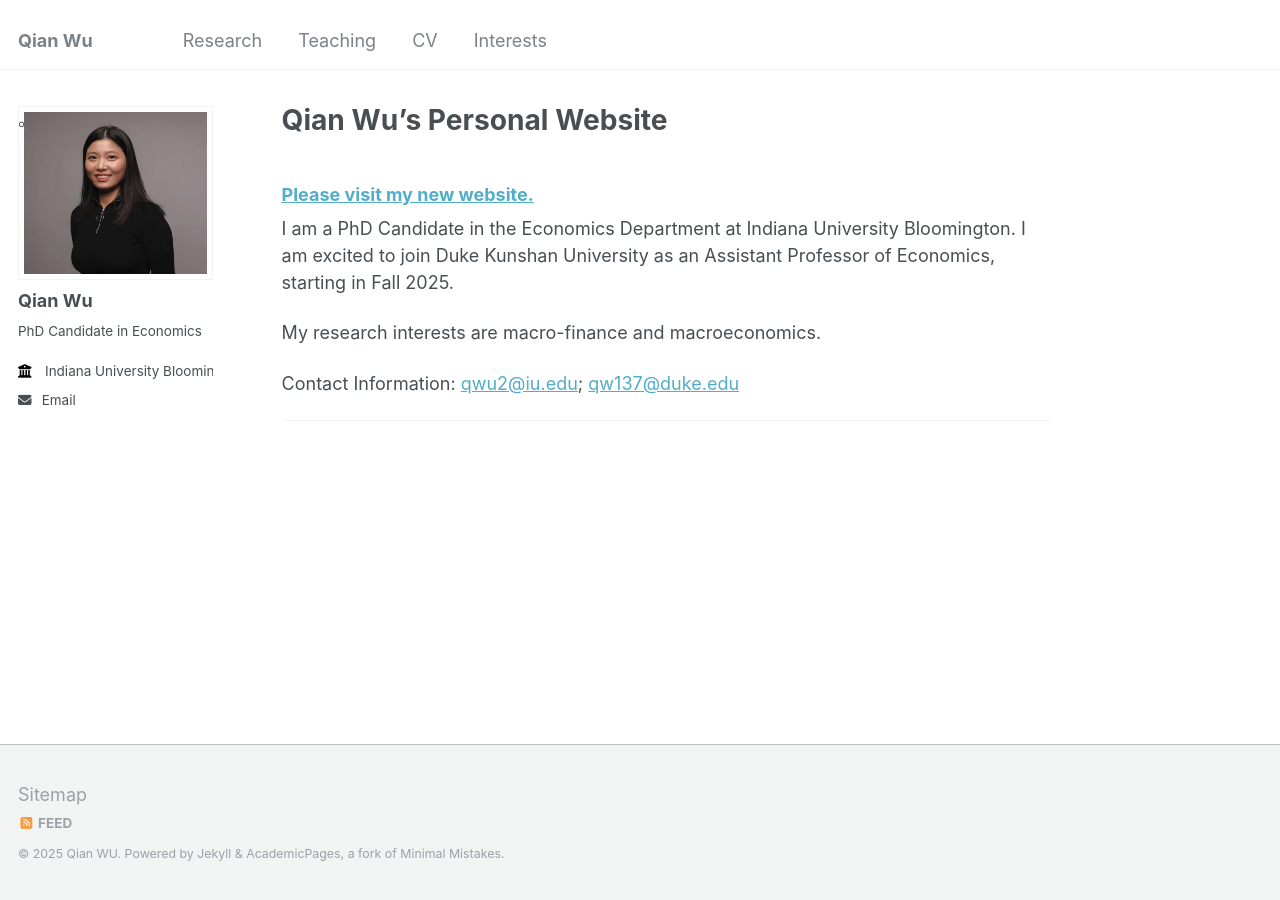
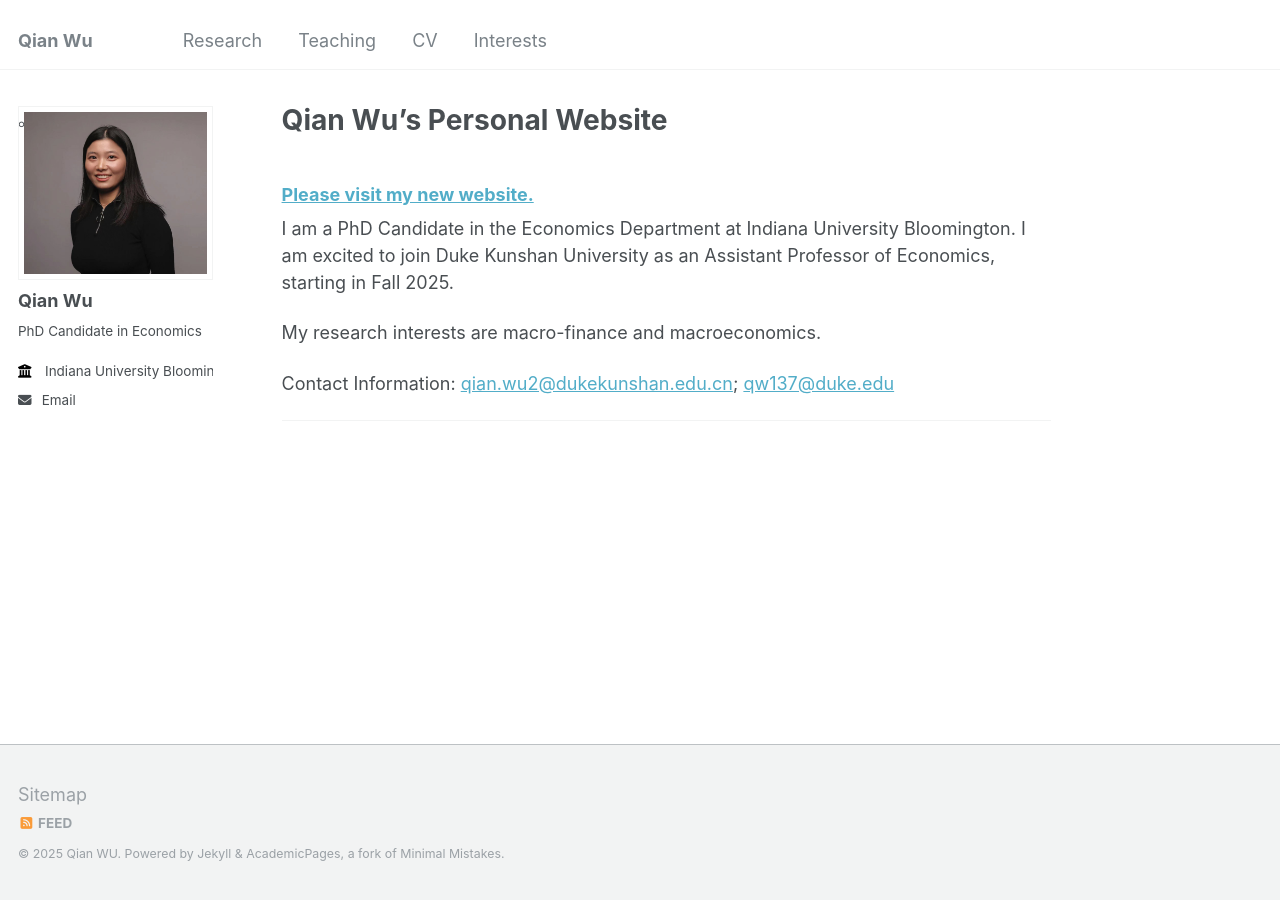
Before and after one commit to qianwu-ef/qianwu-ef.github.io, a Jekyll site: the page built from _pages/about.md, in a window 1280 px wide. Built offline with Jekyll 4.4.1, drawn with Linux system fonts in a browser that asks for light colours.

Commit message:
Update about.md

```diff
--- a/_pages/about.md
+++ b/_pages/about.md
@@ -12,6 +12,6 @@ I am a PhD Candidate in the Economics Department at Indiana University Bloomingt
 My research interests are macro-finance and macroeconomics.
 
 
-Contact Information: <a href='mailto:qwu2@iu.edu'>qwu2@iu.edu</a>; <a href='mailto:qw137@duke.edu'>qw137@duke.edu</a>
+Contact Information: <a href='mailto:qian.wu2@dukekunshan.edu.cn'>qian.wu2@dukekunshan.edu.cn</a>; <a href='mailto:qw137@duke.edu'>qw137@duke.edu</a>
 
 ---
```
